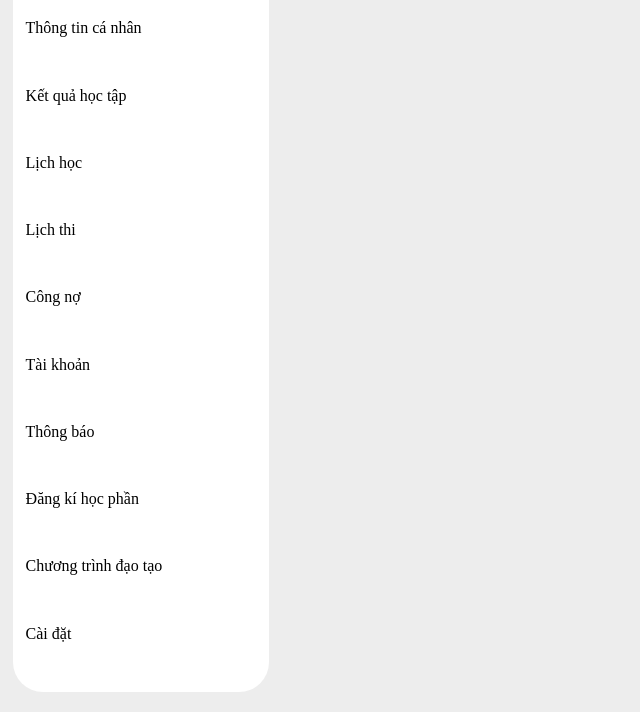
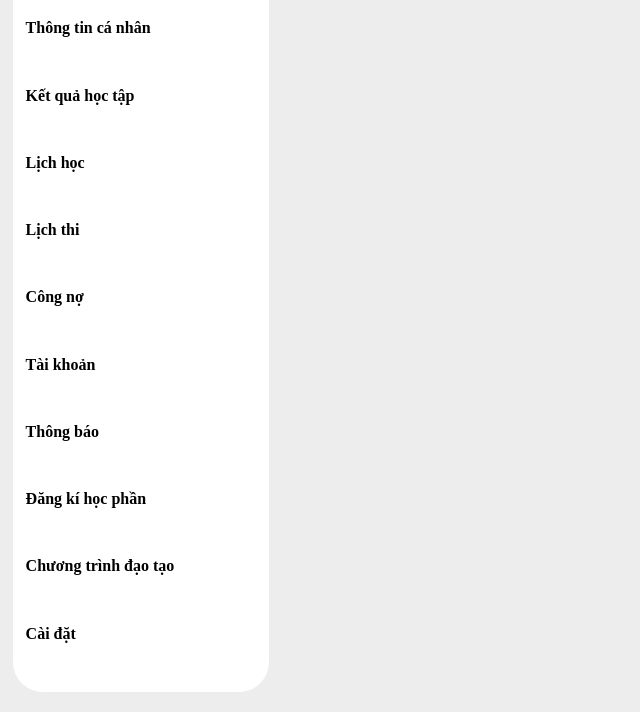
Before and after one commit to VuNguyen2003/QuanLySV, a plain HTML site: page Ketquahoctap.html in a window 1280 px wide. Shown: the part 88-800 px from the top of the page, without its empty margins (0-640 px from the left). Drawn offline with Linux system fonts and the light colour scheme.

Commit message:
Thay doi title and font-weight menu

```diff
--- a/index.css
+++ b/index.css
@@ -45,6 +45,7 @@ html{
     text-decoration: none;
     color: black;
     margin-left: 5%;
+    font-weight: bold;
 }
 
 /* Phần mid-------------------------------------------- */
```
Also changed, not shown: index.html (+1 -1 lines).
